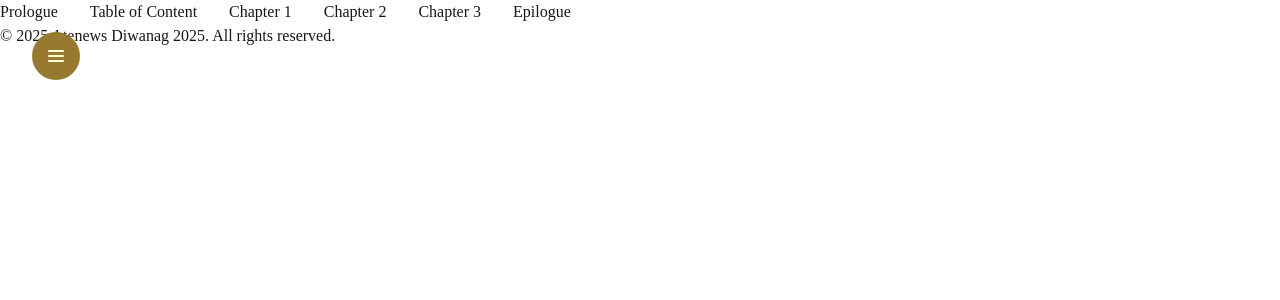
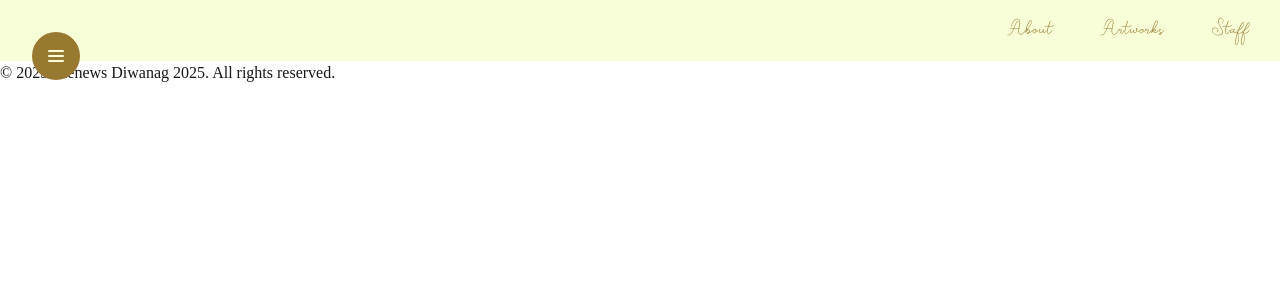
Before and after one commit to justmhie/atenews-diwanag-2025, a Next.js app in the folder diwanag-2025-app/: page /table-of-content in a window 1280 px wide. Shown: the top 300 px of the page. Built offline with nearby package versions, Linux system fonts and the light colour scheme.

Commit message:
add: navbar scaffold

```diff
--- a/diwanag-2025-app/app/components/Navbar.tsx
+++ b/diwanag-2025-app/app/components/Navbar.tsx
@@ -2,33 +2,67 @@ import Link from "next/link";
 
 export default function Navbar() {
   return (
-    <nav className="averia-serif">
+    <nav
+      className=" flex justify-end"
+      aria-label="Main navigation"
+      style={{
+        background: "var(--bg-light)",
+        padding: "1rem 0",
+        fontFamily: 'Averia Serif Libre", serif',
+        letterSpacing: "0.05em",
+      }}
+    >
       <ul
         style={{
           display: "flex",
-          gap: "2rem",
+          gap: "3rem",
           listStyle: "none",
-          padding: 0,
+          padding: "0 2rem",
           margin: 0,
+          alignItems: "center",
         }}
       >
         <li>
-          <Link href="/prologue">Prologue</Link>
+          <Link
+            href="/table-of-content"
+            style={{
+              color: "var(--text-accent)",
+              fontWeight: 500,
+              fontSize: "1.2rem",
+              textDecoration: "none",
+              transition: "color 0.2s",
+            }}
+          >
+            About
+          </Link>
         </li>
         <li>
-          <Link href="/table-of-content">Table of Content</Link>
+          <Link
+            href="/epilogue"
+            style={{
+              color: "var(--text-accent)",
+              fontWeight: 500,
+              fontSize: "1.2rem",
+              textDecoration: "none",
+              transition: "color 0.2s",
+            }}
+          >
+            Artworks
+          </Link>
         </li>
         <li>
-          <Link href="/chap-1">Chapter 1</Link>
-        </li>
-        <li>
-          <Link href="/chap-2">Chapter 2</Link>
-        </li>
-        <li>
-          <Link href="/chap-3">Chapter 3</Link>
-        </li>
-        <li>
-          <Link href="/epilogue">Epilogue</Link>
+          <Link
+            href="/staff"
+            style={{
+              color: "var(--text-accent)",
+              fontWeight: 500,
+              fontSize: "1.2rem",
+              textDecoration: "none",
+              transition: "color 0.2s",
+            }}
+          >
+            Staff
+          </Link>
         </li>
       </ul>
     </nav>
```
Also changed, not shown: diwanag-2025-app/app/staff/page.tsx (added).
